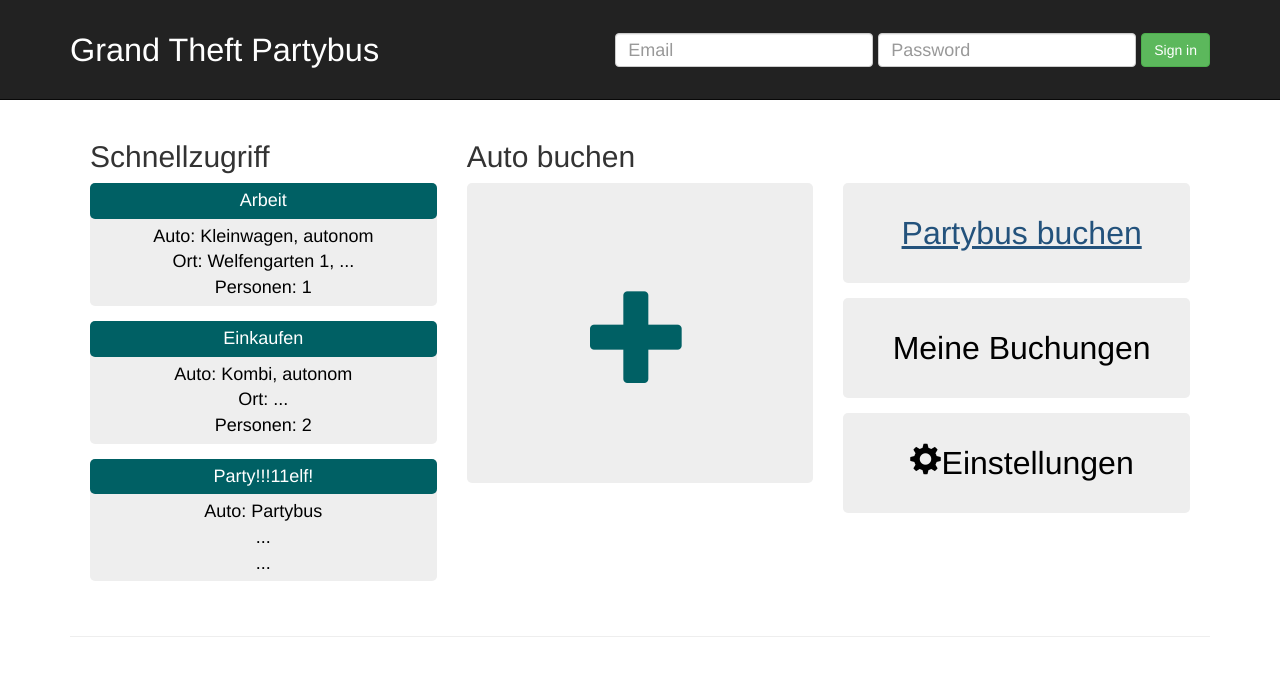
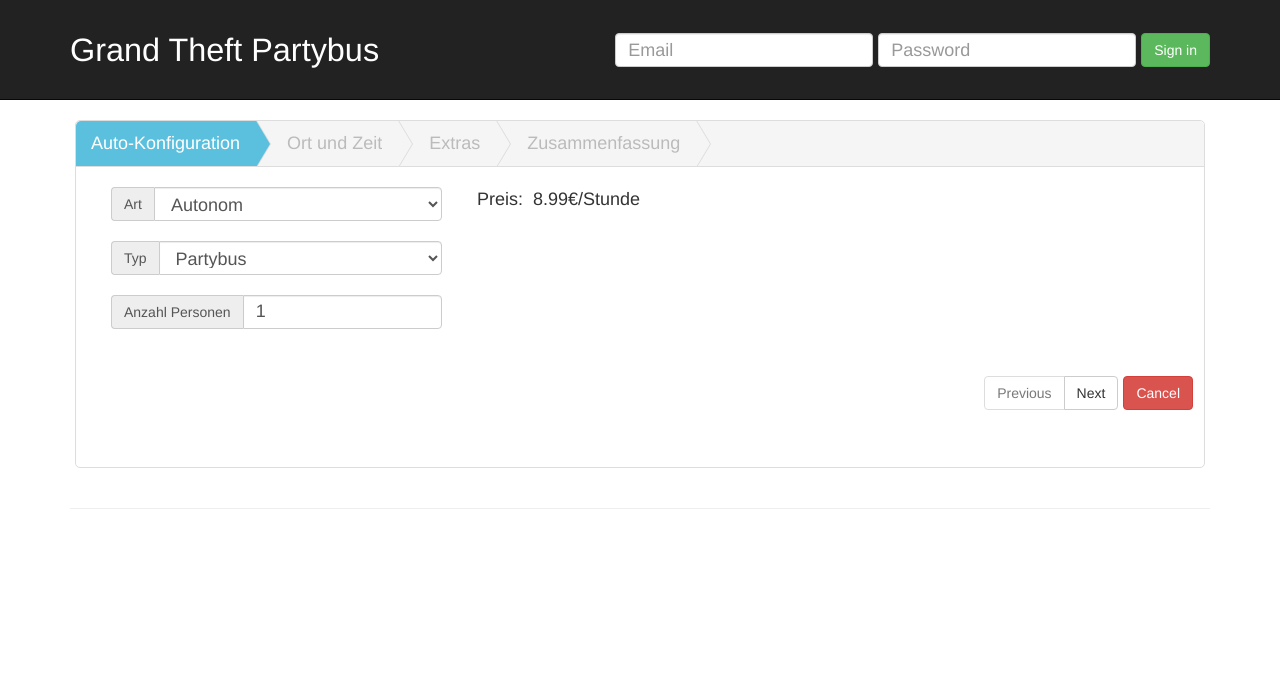
Before and after one commit to felixhaub/GrandTheftPartybus, a plain HTML site: page index.html in a window 1280 px wide. Both pictures are taken after a click on the link "Partybus buchen". Drawn offline with Linux system fonts and the light colour scheme.

Commit message:
Added functionality for 'Partybus buchen'-Button

```diff
--- a/index.html
+++ b/index.html
@@ -125,7 +125,7 @@
 			 </div>
 				<div class="col-md-4">
 					<h2>&nbsp;</h2>
-					<a class="rightColButton" href="#">
+					<a id="addBookingPartybus" class="rightColButton" href="#">
 						<div>
 							<div class="rightColContent">
 								Partybus buchen
--- a/script.js
+++ b/script.js
@@ -2,7 +2,14 @@ $(document).ready(function() {
 	$("#contentSteps").hide();
 
 	$("#addBooking").click(function(){
-		init();
+		init(false);
+		$("#contentMain").hide();
+		$("#busWrapper").hide();
+		$("#contentSteps").show();
+	})
+
+	$("#addBookingPartybus").click(function(){
+		init(true);
 		$("#contentMain").hide();
 		$("#busWrapper").hide();
 		$("#contentSteps").show();
@@ -29,9 +36,15 @@ $(document).ready(function() {
 
 })
 
-function init(){
+function init(partybusSelected){
 	art = "Autonom";
-	typ = "Kleinwagen";
+	if (partybusSelected) {
+		typ = "Partybus";
+		$("#selConfTyp").val("Partybus");
+	} else {
+		typ = "Kleinwagen";
+		$("#selConfTyp").val("Kleinwagen");
+	}
 	person = "1";
 	ort = "Welfengarten 1";
 	dauer = "1";
```
